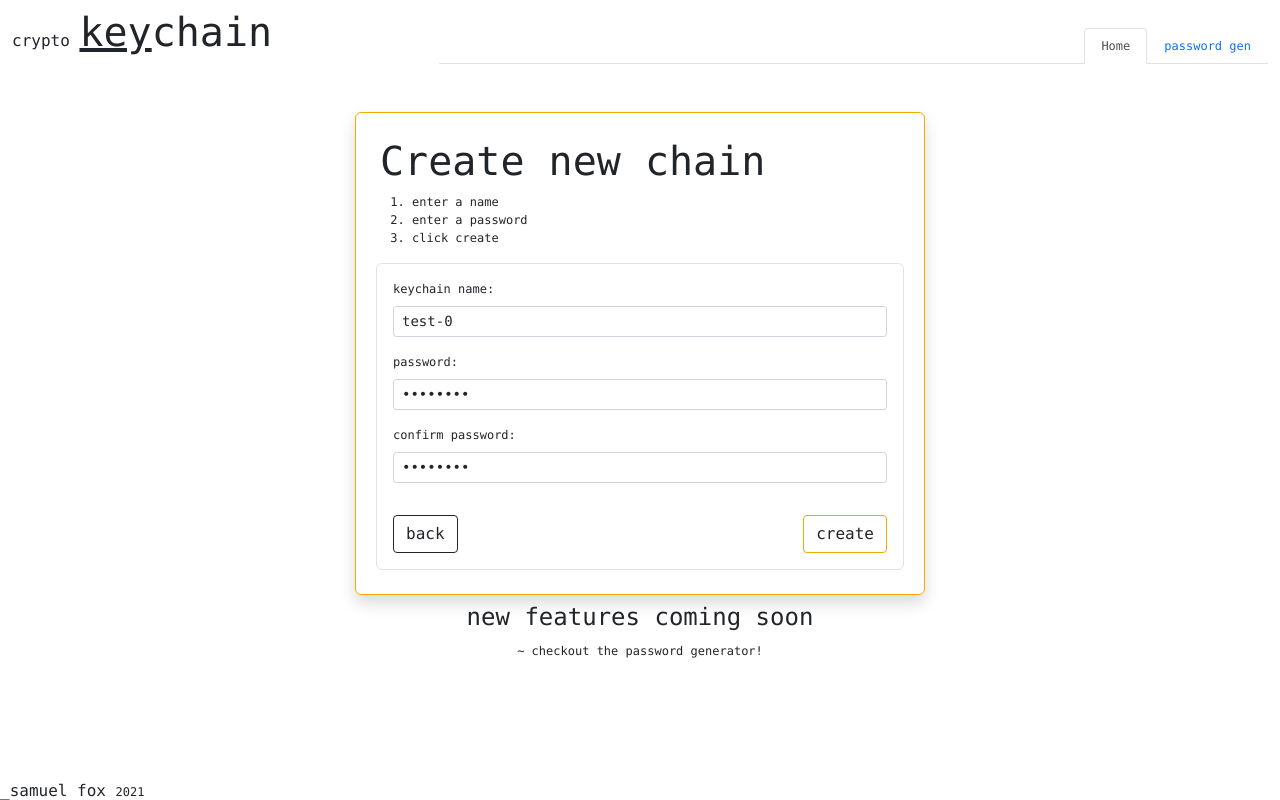
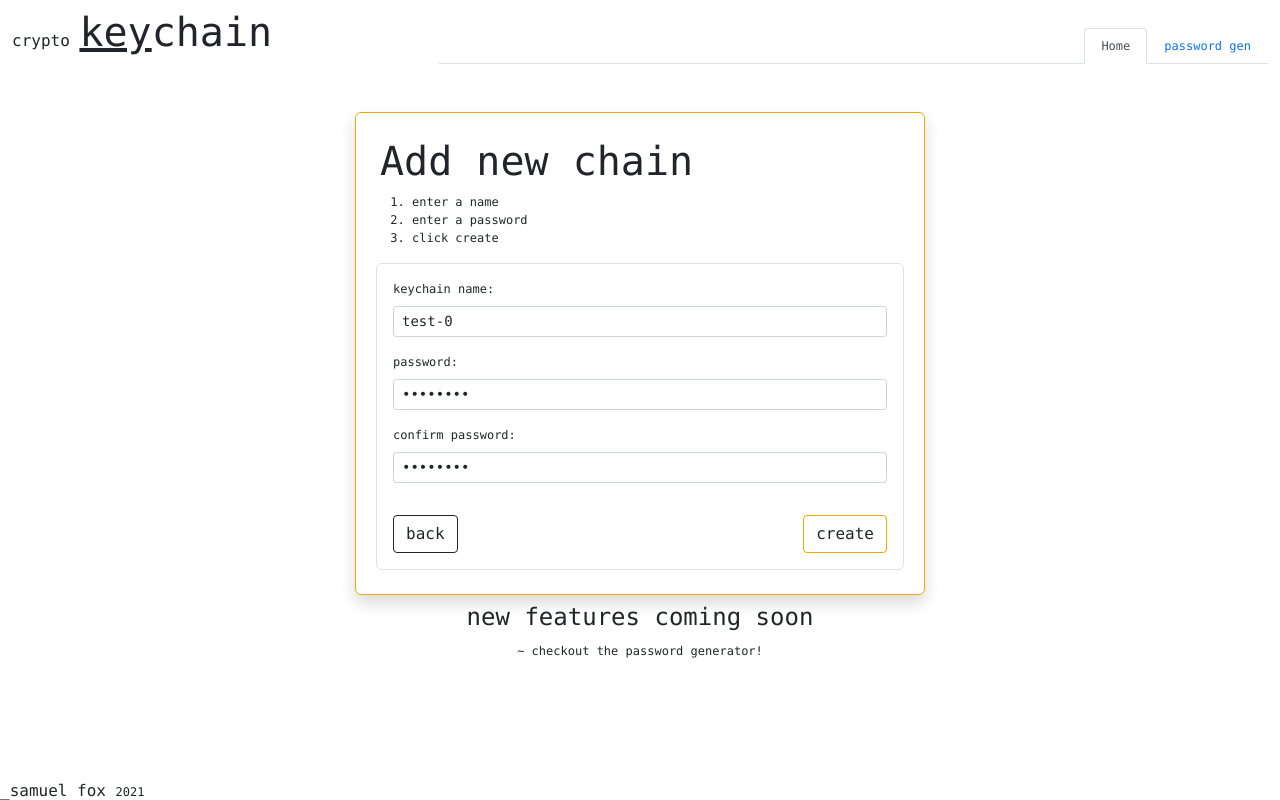
Before and after one commit to samuelfox1/crypto-keychain, a React (Create React App) app: page / in a window 1280 px wide. Both pictures are taken after a click on the button "create new chain". Built offline with nearby package versions, Linux system fonts and the light colour scheme.

Commit message:
update: imports after splitting up utility modules

```diff
--- a/src/Components/HomePageItems/CreateChainForm.js
+++ b/src/Components/HomePageItems/CreateChainForm.js
@@ -1,7 +1,7 @@
 import React, { useContext, useState, useEffect } from 'react'
 import { Row, Col, Button, Form } from 'react-bootstrap'
 import { AppContext, HomeContext, KeychainContext } from '../../Context'
-import { setLocalStorage } from '../../Utilty/createKeychain'
+import { setLocalStorage } from '../../Utilty'
 
 export default function CreateChain() {
 
@@ -66,10 +66,10 @@ export default function CreateChain() {
 
     return (
         <Row className="justify-content-center">
-            <Col xs={10} md={6} className="border-orange shadow p-4">
+            <Col xs={11} md={6} className="border-orange shadow p-4">
                 <Row >
                     <Col  >
-                        <h1>Create new chain</h1>
+                        <h1>Add new chain</h1>
                         <ol>
                             <li><p >enter a name</p></li>
                             <li><p >enter a password</p></li>
--- a/src/Components/KeychainPageItems/AddItemForm.js
+++ b/src/Components/KeychainPageItems/AddItemForm.js
@@ -2,7 +2,7 @@ import React, { useContext, useEffect, useState } from 'react'
 import { Col, Form, Row, Button } from 'react-bootstrap'
 import { KeychainContext } from '../../Context'
 import { createPassword, getUserPassword } from '../../Utilty'
-import { getLocalStorage, setLocalStorage } from '../../Utilty/createKeychain'
+import { getLocalStorage, setLocalStorage } from '../../Utilty'
 
 export default function AddItemForm() {
 
@@ -27,12 +27,14 @@ export default function AddItemForm() {
         e.preventDefault()
         console.log(inputs)
         const { name } = keychainData
+        console.log('here', name)
 
         const pw = getUserPassword()
         if (pw === null) return
         if (!pw) return handleAddKeychainItem()
 
         const arr = getLocalStorage(name, pw)
+        console.log('here', arr)
         if (!arr) return handleAddKeychainItem()
         const updatedArr = [inputs, ...arr]
         setLocalStorage(keychainData.name, pw, updatedArr)
```
